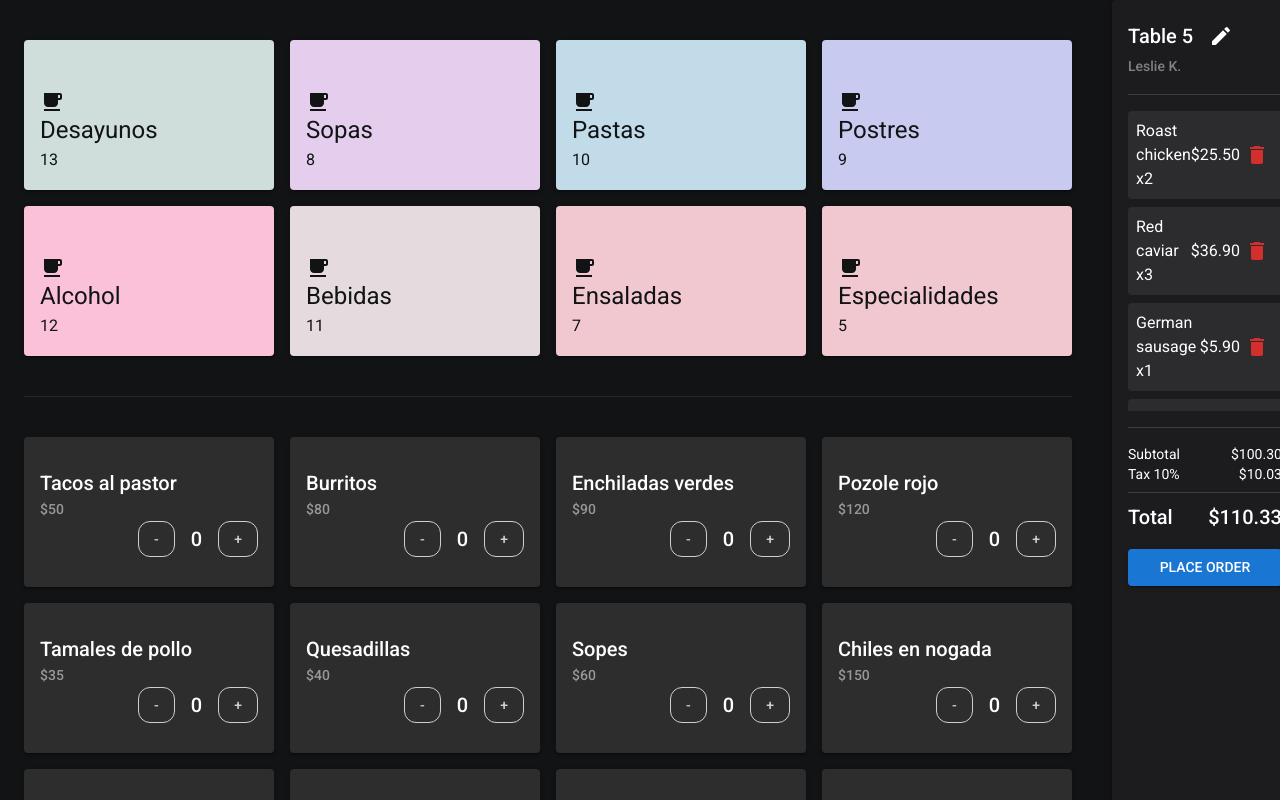
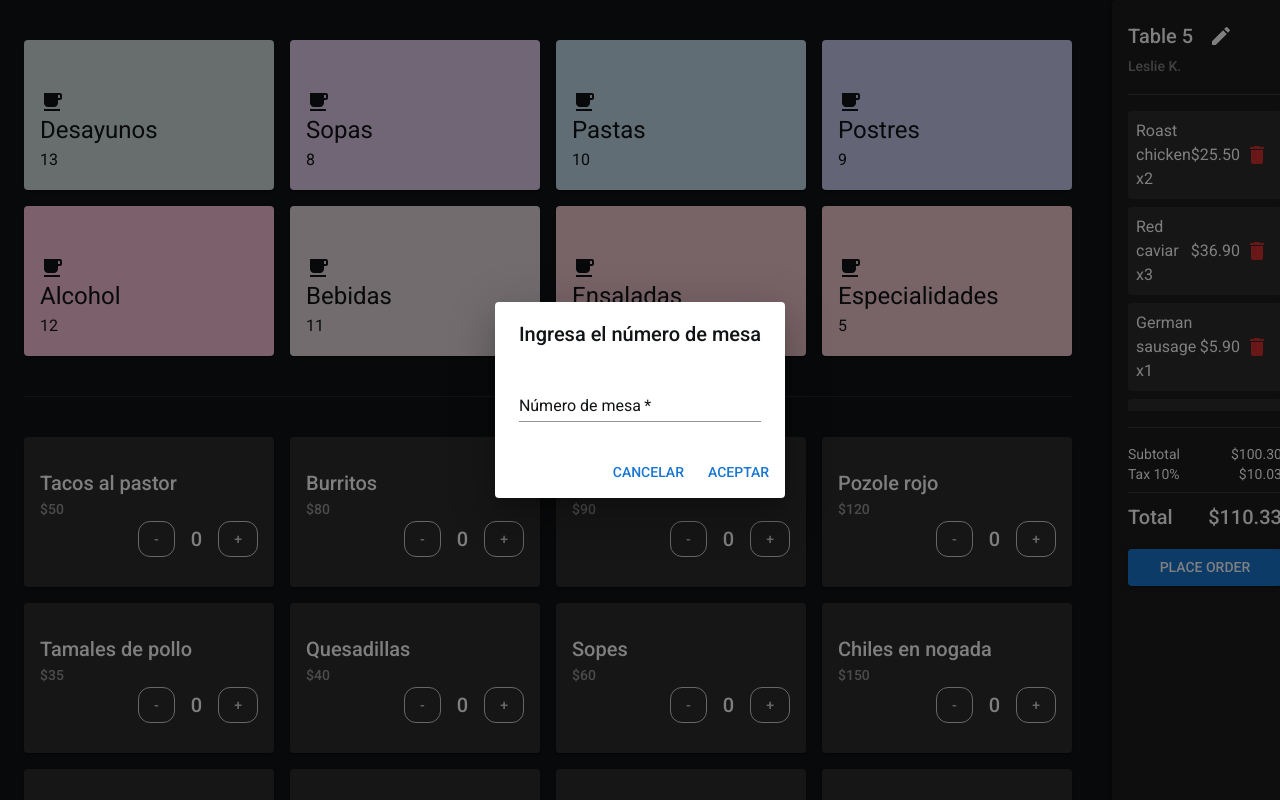
Before and after one commit to m1randa26/Orderly, a React (Vite) app: page / in a window 1280 px wide. Both pictures are taken after a click on the button 1221 px from the left and 36 px from the top of the page. Shown: the top 800 px of the page. Built offline with nearby package versions, Linux system fonts and the light colour scheme.

Commit message:
Edit number table modal

```diff
--- a/src/App.jsx
+++ b/src/App.jsx
@@ -1,9 +1,10 @@
-import { Box, Container, Paper, Typography, Divider, Button, IconButton } from '@mui/material';
+import { Box, Container, Paper, Typography, Divider, Button, IconButton, DialogTitle, DialogContent, TextField, DialogActions, Dialog } from '@mui/material';
 import './App.css';
 import Category from './components/Category/Category';
 import Dish from './components/Dish/Dish';
 import DeleteIcon from '@mui/icons-material/Delete';
 import EditIcon from '@mui/icons-material/Edit';
+import { useState } from 'react';
 
 const categories = [
   { name: "Desayunos", total: 13, color: "#cfdddb" },
@@ -47,6 +48,16 @@ const App = () => {
   const subtotal = orders.reduce((acc, item) => acc + item.price, 0);
   const tax = subtotal * 0.10;
   const total = subtotal + tax;
+  const [open, setOpen] = useState(false);
+
+  const handleClickOpen = () => {
+    setOpen(true);
+  };
+
+  const handleClose = () => {
+    setOpen(false);
+  };
+
 
   return (
     <Box
@@ -113,7 +124,7 @@ const App = () => {
             <Typography variant="h6">
               Table 5
             </Typography>
-            <IconButton aria-label='editar'>
+            <IconButton aria-label='editar' onClick={handleClickOpen}>
               <EditIcon sx={{ color: "#fff" }} />
             </IconButton>
           </Box>
@@ -180,6 +191,40 @@ const App = () => {
           Place Order
         </Button>
       </Paper>
+      <Dialog
+        open={open}
+        onClose={handleClose}
+        PaperProps={{
+          component: 'form',
+          onSubmit: (event) => {
+            event.preventDefault();
+            const formData = new FormData(event.currentTarget);
+            const formJson = Object.fromEntries(formData.entries());
+            const email = formJson.email;
+            console.log(email);
+            handleClose();
+          },
+        }}
+      >
+        <DialogTitle>Ingresa el número de mesa</DialogTitle>
+        <DialogContent>
+          <TextField
+            autoFocus
+            required
+            margin="dense"
+            id="tableNumber"
+            name="tableNumber"
+            label="Número de mesa"
+            type="number"
+            fullWidth
+            variant="standard"
+          />
+        </DialogContent>
+        <DialogActions>
+          <Button onClick={handleClose}>Cancelar</Button>
+          <Button type="submit">Aceptar</Button>
+        </DialogActions>
+      </Dialog>
     </Box>
   );
 };
--- a/src/main.jsx
+++ b/src/main.jsx
@@ -9,7 +9,6 @@ import '@fontsource/roboto/700.css';
 import CssBaseline from '@mui/material/CssBaseline';
 import { ThemeProvider } from '@emotion/react';
 import theme from './theme.js';
-import Login from './components/Login/Login.jsx';
 
 createRoot(document.getElementById('root')).render(
   <StrictMode>
```
Also changed, not shown: 1 other file (tests, documents, lock files or other folders).
